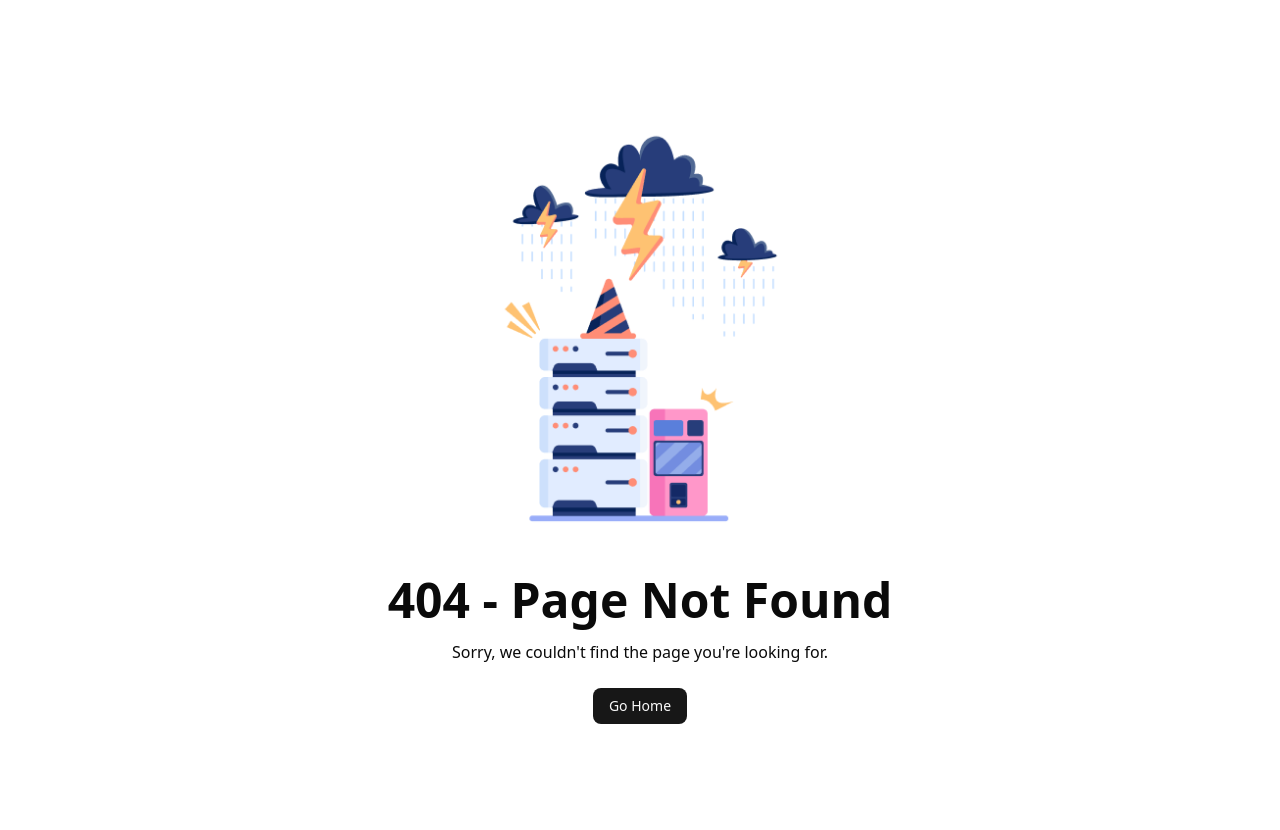
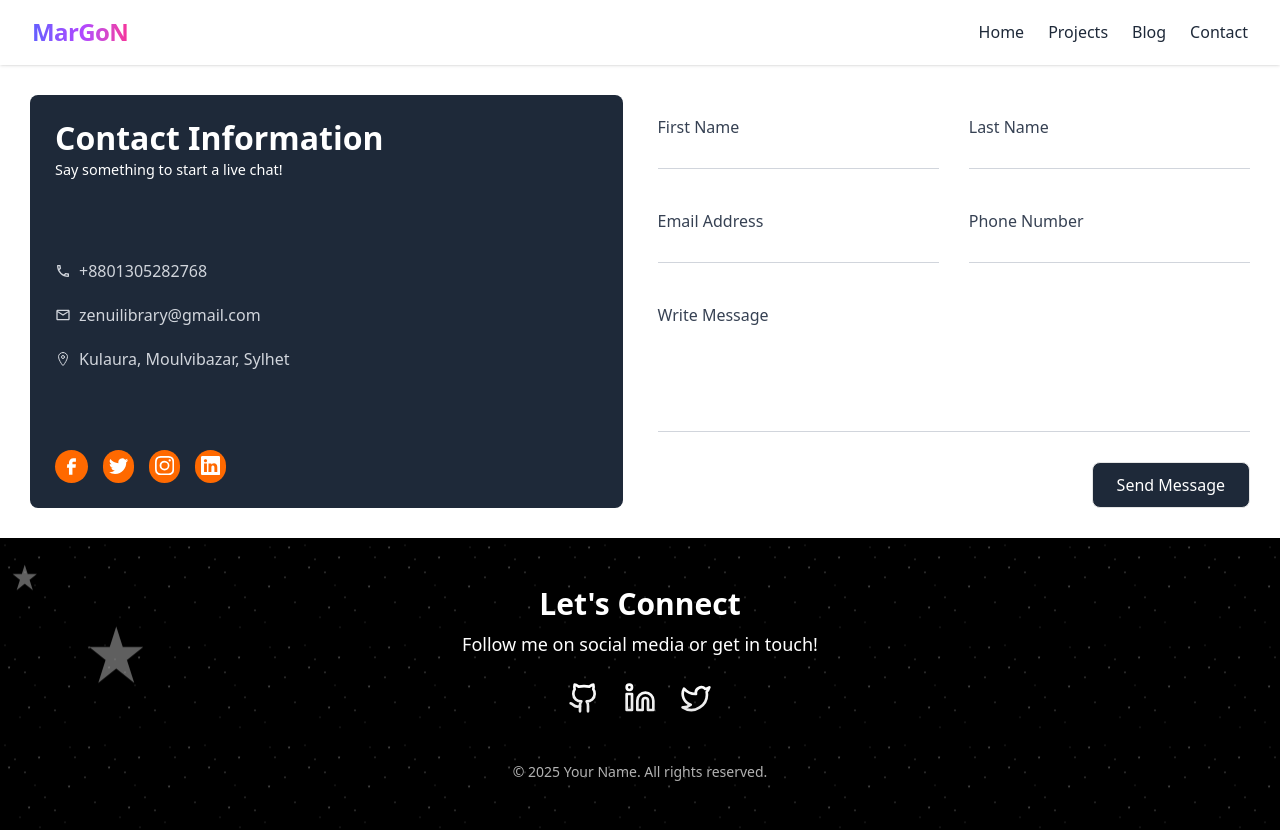
Before and after one commit to Marg0n/next-level-portfolio, a Next.js app: page /contact in a window 1280 px wide. Before the commit this address had no page. Before the commit the page ends 800 px from the top, so only its background shows below. Built offline with nearby package versions, Linux system fonts and the light colour scheme.

Commit message:
Add: Added Contact layout.

```diff
--- /dev/null
+++ b/src/app/(CommonLayout)/blog/page.tsx
@@ -0,0 +1,19 @@
+
+import EmptyPage from '@/components/shared/empty/EmptyPage';
+import React from 'react';
+
+// meta tags
+export const metadata = {
+  title: "Blogs | Sokhorio Margon D' Costa",
+  description: "Blogs of Sokhorio Margon D' Costa",
+};
+
+const Blogs = () => {
+    return (
+        <div className="min-h-screen flex items-center justify-center">
+            <EmptyPage/>
+        </div>
+    );
+};
+
+export default Blogs;
--- /dev/null
+++ b/src/app/(CommonLayout)/contact/page.tsx
@@ -0,0 +1,109 @@
+
+import React from "react";
+
+// react icons
+import {MdOutlineCall, MdOutlineEmail} from "react-icons/md";
+import {IoLocationOutline} from "react-icons/io5";
+import {CgFacebook} from "react-icons/cg";
+import {BsInstagram, BsLinkedin, BsTwitter} from "react-icons/bs";
+
+const ContactForm = () => {
+    return (
+        <section className="w-full grid grid-cols-1 md:grid-cols-2 gap-[35px] boxShadow p-[30px] rounded-xl">
+
+            {/*  informations  */}
+            <aside className="w-full bg-gray-800 dark:bg-slate-900 flex flex-col justify-between p-[25px] rounded-md">
+
+                <div>
+                    <h1 className="text-[2rem] font-[600] leading-[35px] text-white">Contact
+                        Information</h1>
+                    <p className="text-[0.9rem] mt-1 mb-8 text-white">Say something to start a live
+                        chat!</p>
+                </div>
+
+                <div className="flex flex-col gap-[20px] text-gray-300">
+                    <p className="flex items-center gap-[8px]">
+                        <MdOutlineCall/>
+                        +8801305282768
+                    </p>
+                    <p className="flex items-center break-all gap-[8px]">
+                        <MdOutlineEmail/>
+                        zenuilibrary@gmail.com
+                    </p>
+                    <p className="flex items-center gap-[8px]">
+                        <IoLocationOutline/>
+                        Kulaura, Moulvibazar, Sylhet
+                    </p>
+                </div>
+
+                <div className="flex gap-[15px] flex-wrap text-black mt-8">
+                    <a className="text-[1.3rem] p-1.5 cursor-pointer rounded-full bg-orange-500 text-white hover:bg-white hover:text-orange-500 transition-all duration-300  boxShadow">
+                        <CgFacebook/>
+                    </a>
+                    <a className="text-[1.2rem] p-1.5 cursor-pointer rounded-full  bg-orange-500 text-white hover:bg-white hover:text-orange-500 transition-all duration-300 boxShadow">
+                        <BsTwitter/>
+                    </a>
+                    <a className="text-[1.2rem] p-1.5 cursor-pointer rounded-full bg-orange-500 text-white hover:bg-white hover:text-orange-500 transition-all duration-300  boxShadow">
+                        <BsInstagram/>
+                    </a>
+                    <a className="text-[1.2rem] p-1.5 cursor-pointer rounded-full  bg-orange-500 text-white hover:bg-white hover:text-orange-500 transition-all duration-300 boxShadow">
+                        <BsLinkedin/>
+                    </a>
+                </div>
+            </aside>
+
+            {/* form area */}
+            <form className="pt-[20px]">
+                <div className="flex flex-col sm:flex-row items-center gap-[30px]">
+                    <div className="flex flex-col gap-[5px] w-full sm:w-[50%]">
+                        <label className="text-[1rem] dark:text-[#abc2d3] text-gray-700">First Name</label>
+                        <input type="text"
+                               className="peer dark:bg-transparent dark:text-[#abc2d3] dark:border-slate-700 border-gray-300 border-b outline-none focus:border-[#3B9DF8] w-full text-gray-400 transition-colors duration-300"
+                        />
+                    </div>
+
+                    <div className="flex flex-col gap-[5px] w-full sm:w-[50%]">
+                        <label className="text-[1rem] dark:text-[#abc2d3] text-gray-700">Last Name</label>
+                        <input type="text"
+                               className="peer dark:bg-transparent dark:text-[#abc2d3] dark:border-slate-700 border-gray-300 border-b outline-none focus:border-[#3B9DF8] w-full text-gray-400 transition-colors duration-300"
+                        />
+                    </div>
+                </div>
+
+                <div className="flex flex-col sm:flex-row items-center gap-[30px] mt-10">
+                    <div className="flex flex-col gap-[5px] w-full sm:w-[50%]">
+                        <label className="text-[1rem] dark:text-[#abc2d3] text-gray-700">Email Address</label>
+                        <input type="email"
+                               className="peer dark:bg-transparent dark:text-[#abc2d3] dark:border-slate-700 border-gray-300 border-b outline-none focus:border-[#3B9DF8] w-full text-gray-400 transition-colors duration-300"
+                        />
+                    </div>
+
+                    <div className="flex flex-col gap-[5px] w-full sm:w-[50%]">
+                        <label className="text-[1rem] dark:text-[#abc2d3] text-gray-700">Phone Number</label>
+                        <input type="number"
+                               className="peer dark:bg-transparent dark:text-[#abc2d3] dark:border-slate-700 border-gray-300 border-b outline-none focus:border-[#3B9DF8] w-full text-gray-400 transition-colors duration-300"
+                        />
+                    </div>
+                </div>
+
+                <div className="flex flex-col gap-[5px] w-full mt-10">
+                    <label className="text-[1rem] dark:text-[#abc2d3] text-gray-700">Write Message</label>
+                    <textarea
+                        className="peer dark:bg-transparent dark:text-[#abc2d3] dark:border-slate-700 min-h-[100px] border-gray-300 border-b resize-none outline-none w-full text-gray-400 transition-colors focus:border-[#3B9DF8] duration-300"
+                    ></textarea>
+                </div>
+
+
+                <div className="w-full flex items-center sm:items-end justify-center sm:justify-end mt-5">
+                    <button type="submit"
+                            className="dark:border-slate-700 dark:text-[#abc2d3] dark:hover:bg-slate-900 dark:hover:text-[#abc2d3] dark:hover:border-slate-700 py-2.5 px-6 bg-gray-800 border transition-all duration-300 hover:border-gray-800 hover:text-gray-800 hover:bg-transparent text-white rounded-md text-[1rem] mt-[10px] w-max">Send
+                        Message
+                    </button>
+                </div>
+
+            </form>
+        </section>
+    );
+};
+
+export default ContactForm;
--- /dev/null
+++ b/src/components/shared/empty/EmptyPage.tsx
@@ -0,0 +1,26 @@
+import Image from "next/image";
+import React from "react";
+
+const EmptyPage = () => {
+  return (
+    <div className="shadow-[0px_0px_10px_0px_rgba(0,0,0,0.1)] dark:bg-slate-900 p-6 sm:px-20 sm:py-14 flex items-center justify-center flex-col gap-[4px] rounded-xl">
+      <Image
+        height={500}
+        width={500}
+        src="https://i.ibb.co/m5DrBt1/Group-2.png"
+        alt="empty/image"
+        className="w-full sm:w-[200px]"
+      />
+
+      <h1 className="text-[1.4rem] dark:text-[#abc2d3] mt-6 font-[500] text-black">
+        No Result
+      </h1>
+
+      <p className="text-[0.9rem] dark:text-slate-400 text-gray-500">
+        Please Login to view more updates
+      </p>
+    </div>
+  );
+};
+
+export default EmptyPage;
```
